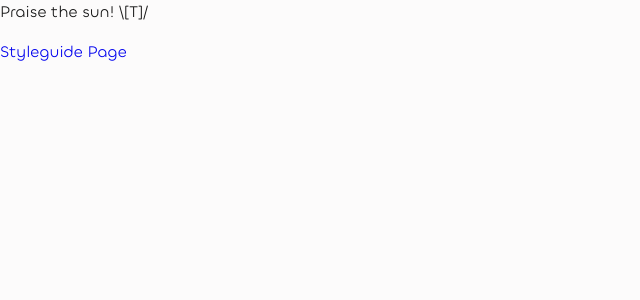
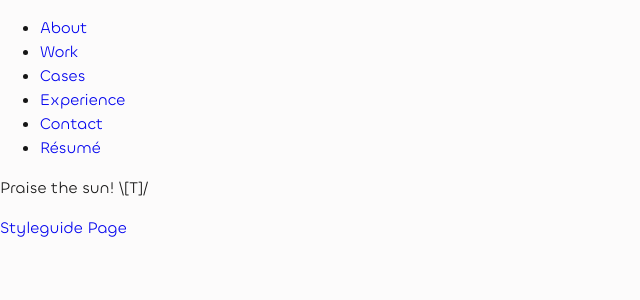
Before and after one commit to wolfpilot/wolfpilot.co, a Next.js app: page / in a window 1280 px wide. Shown: the top 300 px of the page, without its empty margins (0-640 px from the left). Built offline with nearby package versions, Linux system fonts and the light colour scheme.

Commit message:
Add a basic Site Header layout

```diff
--- /dev/null
+++ b/src/components/site/SiteDeskNav.tsx
@@ -0,0 +1,58 @@
+import Link from "next/link"
+import styled from "styled-components"
+
+// Constants
+import { Route, routes } from "@constants/routes"
+
+// Styles
+import { mq } from "@root/src/styles/utils/mediaQueries"
+
+export interface Props {}
+
+// Utils
+const leftItemsGroup = [routes.about, routes.work, routes.cases]
+const rightItemsGroup = [routes.experience, routes.contact, routes.resume]
+
+const generateNavItems = (routesGroup: Route[]) => {
+  return routesGroup.map(({ label, url }) => {
+    if (!label || !url) return null
+
+    return (
+      <NavItem key={label}>
+        <Link href={url}>{label}</Link>
+      </NavItem>
+    )
+  })
+}
+
+const SiteDeskNav: React.FC<Props> = () => {
+  return (
+    <Wrapper>
+      <NavBar>
+        <NavList>
+          {generateNavItems(leftItemsGroup)}
+          <Logo />
+          {generateNavItems(rightItemsGroup)}
+        </NavList>
+      </NavBar>
+    </Wrapper>
+  )
+}
+
+const Wrapper = styled.header`
+  display: none;
+
+  ${mq.from.M`
+    display: block;
+  `}
+`
+
+const NavBar = styled.nav``
+
+const NavList = styled.ul``
+
+const NavItem = styled.li``
+
+const Logo = styled.div``
+
+export default SiteDeskNav
--- /dev/null
+++ b/src/components/site/SiteHeader.tsx
@@ -0,0 +1,20 @@
+import styled from "styled-components"
+
+// Components
+import SiteMobNav from "@components/site/SiteMobNav"
+import SiteDeskNav from "@components/site/SiteDeskNav"
+
+export interface Props {}
+
+const SiteHeader: React.FC<Props> = () => {
+  return (
+    <Wrapper>
+      <SiteMobNav />
+      <SiteDeskNav />
+    </Wrapper>
+  )
+}
+
+const Wrapper = styled.header``
+
+export default SiteHeader
--- /dev/null
+++ b/src/components/site/SiteMobNav.tsx
@@ -0,0 +1,53 @@
+import Link from "next/link"
+import styled from "styled-components"
+
+// Constants
+import { routes } from "@constants/routes"
+
+// Styles
+import { mq } from "@root/src/styles/utils/mediaQueries"
+
+export interface Props {}
+
+const SiteMobNav: React.FC<Props> = () => {
+  return (
+    <Wrapper>
+      <NavBar>
+        <Logo />
+        <Toggle />
+      </NavBar>
+
+      <NavList>
+        {Object.keys(routes).map((key) => {
+          const { label, url } = routes[key]
+
+          if (!label || !url) return null
+
+          return (
+            <NavItem key={label}>
+              <Link href={url}>{label}</Link>
+            </NavItem>
+          )
+        })}
+      </NavList>
+    </Wrapper>
+  )
+}
+
+const Wrapper = styled.nav`
+  ${mq.from.M`
+    display: none;
+  `}
+`
+
+const NavBar = styled.div``
+
+const Logo = styled.div``
+
+const Toggle = styled.div``
+
+const NavList = styled.ul``
+
+const NavItem = styled.li``
+
+export default SiteMobNav
--- /dev/null
+++ b/src/constants/routes.ts
@@ -0,0 +1,33 @@
+export interface Route {
+  label: string
+  url: string
+}
+
+export type Routes = Record<string, Route>
+
+export const routes: Routes = {
+  work: {
+    label: "Work",
+    url: "/#work",
+  },
+  about: {
+    label: "About",
+    url: "/#about",
+  },
+  cases: {
+    label: "Cases",
+    url: "/#cases",
+  },
+  experience: {
+    label: "Experience",
+    url: "/#experience",
+  },
+  contact: {
+    label: "Contact",
+    url: "/#contact",
+  },
+  resume: {
+    label: "Résumé",
+    url: "/resume.pdf",
+  },
+}
--- a/src/pages/_app.tsx
+++ b/src/pages/_app.tsx
@@ -9,6 +9,7 @@ import GlobalStyle from "@styles/global"
 
 // Components
 import DebugGrid from "@components/utils/DebugGrid"
+import SiteHeader from "@components/site/SiteHeader"
 import PageWrapper from "@components/page/PageWrapper"
 
 export const metadata = {
@@ -25,6 +26,8 @@ const App = ({ Component, pageProps, router }: AppProps) => (
         <main>
           <DebugGrid />
 
+          <SiteHeader />
+
           <PageWrapper>
             <Component key={router.pathname} {...pageProps} />
           </PageWrapper>
```
